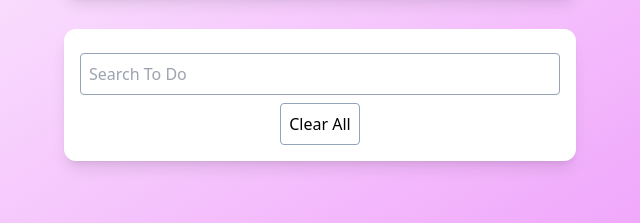
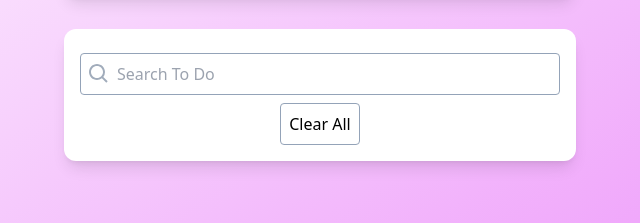
Before and after one commit to betulerkus/TODO-list, a website: page index.html in a window 1280 px wide. Shown: the part 219-442 px from the top of the page, 320-960 px from the left. Drawn offline with nearby package versions, Linux system fonts and the light colour scheme.

Commit message:
search icon

```diff
--- a/index.html
+++ b/index.html
@@ -25,7 +25,7 @@
 
             <div id="card-body2" class="rounded-xl flex flex-col items-center bg-white min-h-28 mb-20 shadow-lg w-full p-4">
                 <form name="form2" id="todoListForm" class="flex justify-around items-center w-full pt-2">
-                  <input id="todoSearch" type="text" class="form-control border border-slate-400 w-full rounded p-2 " placeholder="Search To Do">
+                  <input id="todoSearch" type="text" class="form-control border bg-no-repeat border-slate-400 w-full rounded p-2 pl-9" style="background-image: url(img/search-icon.png); background-position: 0rem; background-repeat: no-repeat;" placeholder="Search To Do">
 
                 </form>
 
```
Also changed, not shown: CSS/style.css, img/search-icon.png (added), 2 other files.
